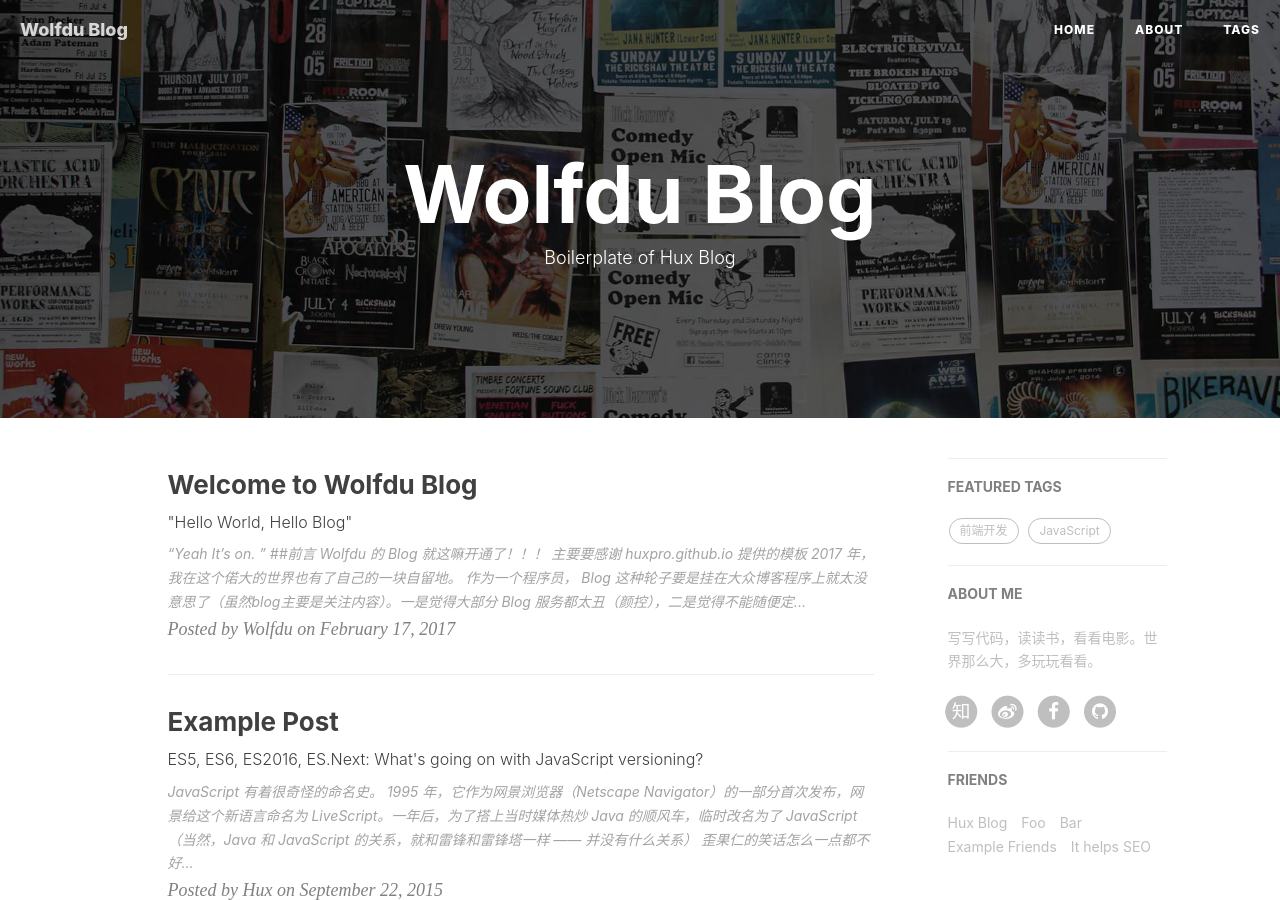
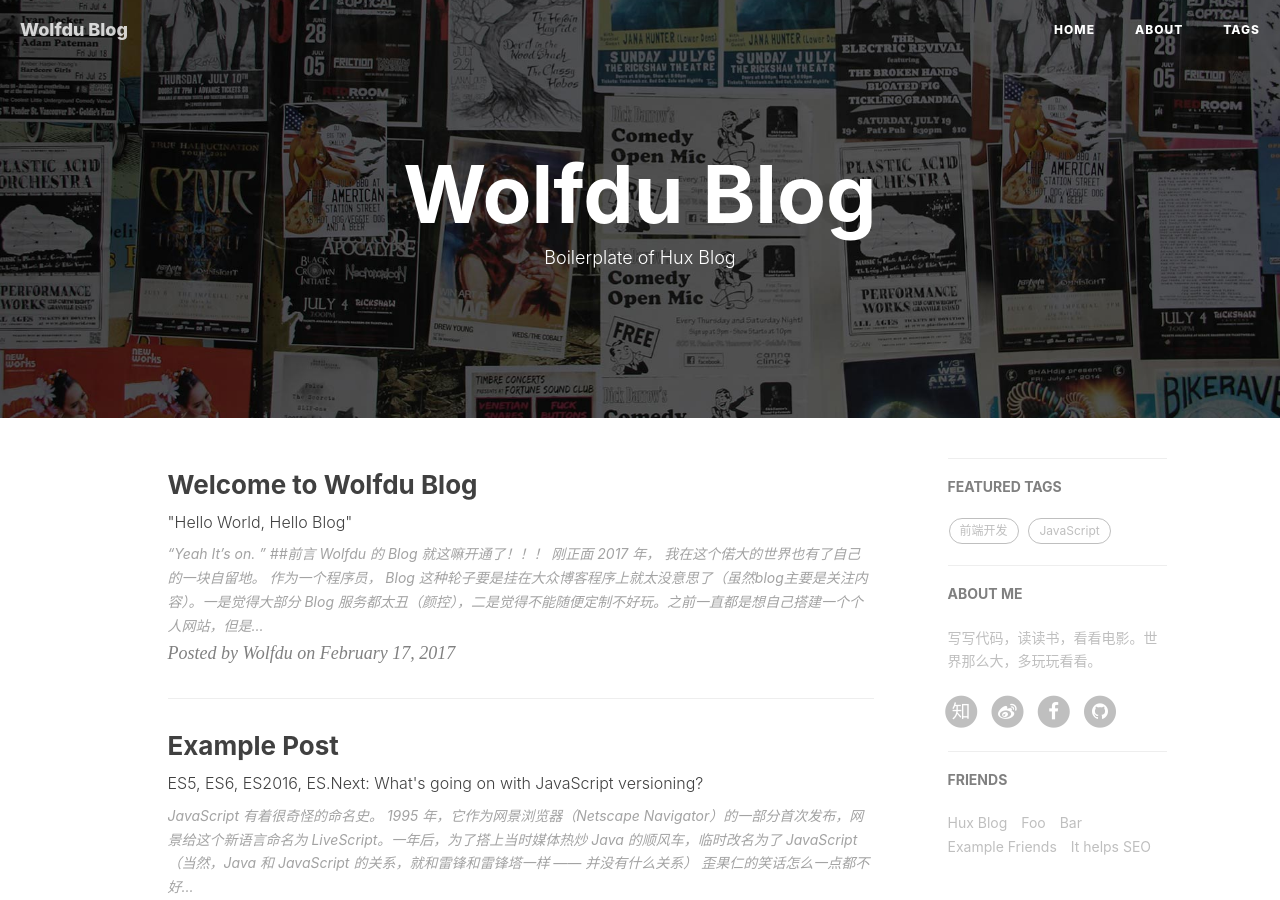
Before and after one commit to wolfdu/wolfdu.github.io, a Jekyll site: the page built from index.html, in a window 1280 px wide and 900 px high. Built offline with Jekyll 4.4.1, drawn with Linux system fonts in a browser that asks for light colours; nearby versions of some CDN libraries; the list of posts is cut into pages by our own code; comment, search, counter and statistics services are not loaded; some of the changed lines change nothing that is shown.

Commit message:
modify post-2017-02-18

```diff
--- a/_posts/2017-02-17-helloBlog.markdown
+++ b/_posts/2017-02-17-helloBlog.markdown
@@ -11,11 +11,12 @@
 
 > “Yeah It's on. ”
 
+
 ##前言
 
 Wolfdu 的 Blog 就这嘛开通了！！！
 
-[主要要感谢 huxpro.github.io 提供的模板](#build)
+[刚正面](#build)
 
 
 
@@ -32,7 +33,7 @@
 
 ## 正文
 
-接下来说说搭建这个博客的技术细节。
+接下来说说搭建这个博客的心路历程（踩坑过程）。
 
 在同事的引导下，发现了[Github Pages](https://pages.github.com/) + [Jekyll](http://jekyllrb.com/)快速搭建Blog的技术方案，赶脚自己变的时尚了起来（陶醉脸）。
 
@@ -48,7 +49,7 @@
 感觉怎么就没发现缺点呢？？？
 开玩笑！！！慢慢使用就会发现了（其实我也不知道）。
 
-不知道访问速度的问题算不算一个缺点，感觉国内访问应该还是有点略慢的。
+不知道访问速度的问题算不算一个缺点，感觉国内访问应该还是有点略慢。
 
 
 ---
@@ -72,12 +73,16 @@
 那么首先我们要在本地部署我们的Jekyll，Jekyll需要有Ruby环境Windows下直接使用集成好的[Ruby Install](http://rubyinstaller.org/)安装即可。安装教程就不在赘述了。安装好后环境中会自带gem(ruby的包管理系统)，使用过node的npm的同学应该肥肠熟悉。
 
 直接在Terminal里输入:
+
 	$ gem install jekyll
+
 输入：	$ jekyll -v，验证安装成功。若成功会返回提示版本信息。
 如：
+
 	jekyll 3.4.0
 
 这里有个坑由于ruby的源被墙了所以在install jekyll之前应先将ruby的源切到http://gems.ruby-china.org/
+
 	$ gem sources --remove https://rubygems.org/
 	$ gem sources --add http://gems.ruby-china.org/
 	$ gem sources -l
@@ -89,28 +94,35 @@
 3.如果你想自己折腾，可以在你userName.github.io文件夹下创建jekyll工程：
 
 想要通过jekyll new一个工程需要安装bundler
+
 	gem install bundler
 
 安装成功后创建jekyll工程：
+
 	jekyll new myblog
 
 目录下会生成如下结构文件：
-![java-javascript](/img/in-post/post-js-version/new-jekyll-doc.jpg)
+![java-javascript](/img/in-post/post-js-version/new-jekyll-doc.png)
 
 _config.yml是配置文件，包含所有的配置信息
+具体的配置修改可参见 [jekyllcd](http://jekyllcn.com/)
 
 Jekyll 会为我们提供一篇默认的博客，运行如下命令就可以在本地查看了：
+
 	cd myblog/
 	jekyll serve
 
 注意：此时myblog文件夹下会增加_site文件夹，包含了生成网站的所有结构。
 源文件夹名头没有下划线的文件夹会被复制到_site文件夹中，如css，js等文件。
 
-4.当然如果你只想要一个模板然后开始写blog，那就可以很容易了，[github](https://github.com/Huxpro/huxblog-boilerplate) 或者[Jekyll Themes](http://jekyllthemes.org/)上都会提供很多模板供你选择。
+4.当然如果你只想要一个模板然后开始写blog，那就可以很容易了。
+
+[github](https://github.com/Huxpro/huxblog-boilerplate) 或者[Jekyll Themes](http://jekyllthemes.org/)上都会提供很多模板供你选择。
 
 你可以下载下来，本地进行修改就可以使用了。
 
-具体的配置修改可参见 http://jekyllcn.com/
+
+[感谢 huxpro.github.io 提供的模板](https://github.com/Huxpro/huxblog-boilerplate)
 
 
 ## 结语
```
